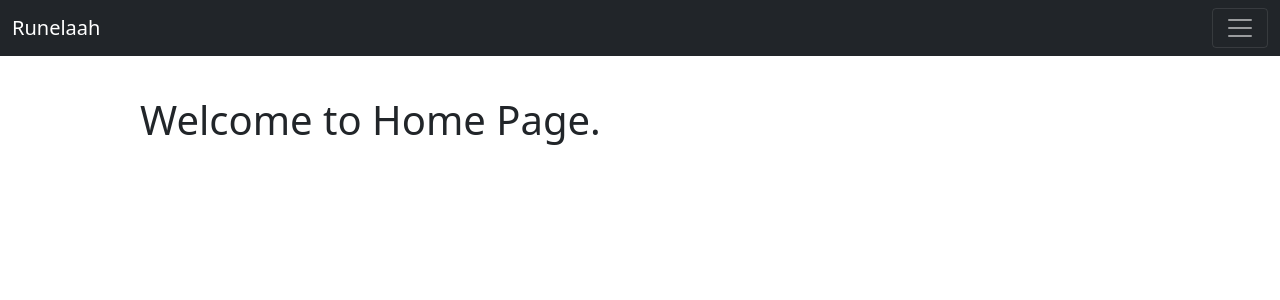
After one commit to Keykubat60/taskmate, a Django app: page / in a window 1280 px wide. The commit adds this page. Shown: the top 300 px of the page. Run offline with Django 4.2, Linux system fonts and the light colour scheme.

Commit message:
add Homepage (index.html)

```diff
--- a/taskmate/taskmate/urls.py
+++ b/taskmate/taskmate/urls.py
@@ -15,11 +15,13 @@ Including another URLconf
 """
 from django.contrib import admin
 from django.urls import path, include
-from todolist_app import views
+from todolist_app import views as todolist_views
+
 
 urlpatterns = [
     path('admin/', admin.site.urls),
+    path('', todolist_views.index, name='index'),
     path('todolist/', include('todolist_app.urls')),
-    path('contact', views.contact, name='contact'),
-    path('about', views.about, name='about'),
+    path('contact', todolist_views.contact, name='contact'),
+    path('about', todolist_views.about, name='about'),
 ]
--- a/taskmate/templates/base.html
+++ b/taskmate/templates/base.html
@@ -23,7 +23,7 @@
     </button>
     <div class="collapse navbar-collapse" id="navbarText">
       <ul class="navbar-nav me-auto mb-2 mb-lg-0">
-      <a class="nav-link" href="{% url 'about' %}">Home</a>
+      <a class="nav-link" href="{% url 'index' %}">Home</a>
         <a class="nav-link" href="{% url 'todolist' %}">Todo List</a>
         <a class="nav-link" href="{% url 'contact' %}">Contact Us</a>
         <a class="nav-link" href="{% url 'about' %}">About Us</a>
--- /dev/null
+++ b/taskmate/todolist_app/templates/index.html
@@ -0,0 +1,11 @@
+{% extends 'base.html' %}
+{% block title%}
+    <title> Home Manage - Home Page</title>
+{% endblock title%}
+
+{% block content %}
+    <div class="container">
+        <h1>{{index_text}}</h1>
+
+    </div>
+{% endblock content %}
--- a/taskmate/todolist_app/views.py
+++ b/taskmate/todolist_app/views.py
@@ -59,6 +59,19 @@ def pending_task(request, task_id):
     return redirect("todolist")
 
 
+def index(request):
+    """
+    1. rendert ein HTML datei als Antwort zurück
+    2. Ein inhalt{} wird immer erstellt auch wenn es leer sein sollte
+
+    """
+    context = {
+        'index_text': "Welcome to Home Page.",
+
+    }
+    return render(request, 'index.html', context)
+
+
 def contact(request):
     """
     1. rendert ein HTML datei als Antwort zurück
```
